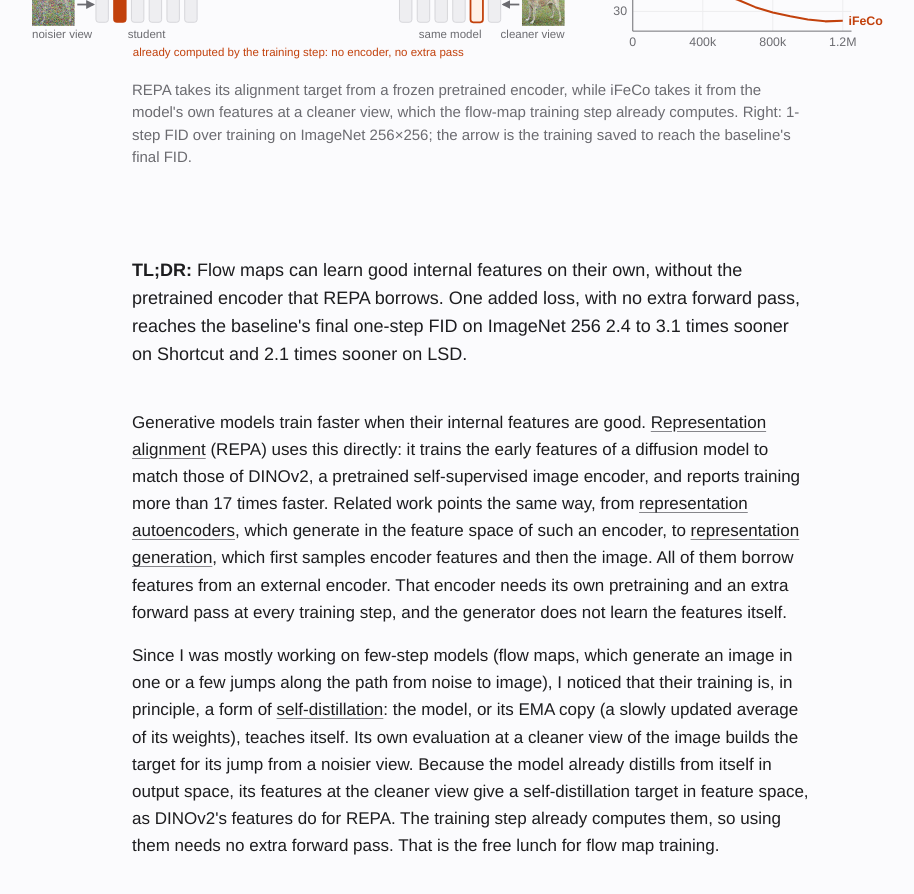
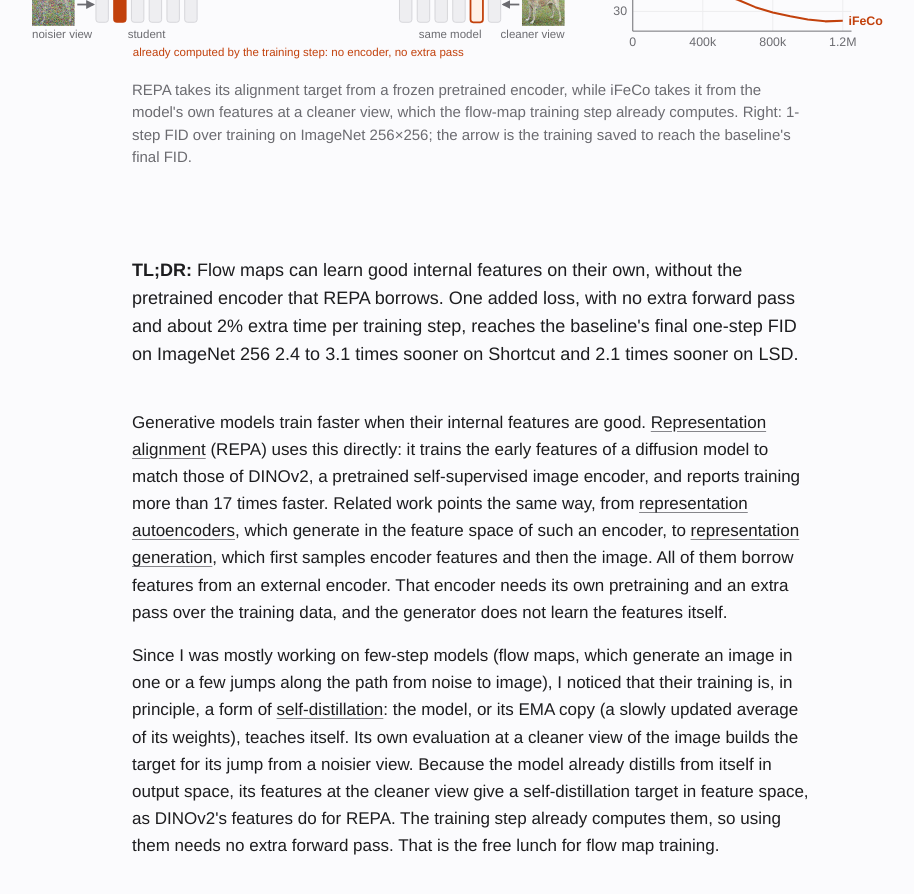
Before and after one commit to rabiulcste/rabiulcste.github.io, a Jekyll site: the page built from ifeco-flow-maps/index.html, in a window 1280 px wide and 900 px high, scrolled down 647 px. Shown: the top 894 px of the window, without its empty margins (168-1082 px from the left). Built offline with Jekyll 4.4.1, drawn with Linux system fonts in a browser that asks for light colours.

Commit message:
ifeco: state the ~2% step cost up front

```diff
--- a/ifeco-flow-maps/index.html
+++ b/ifeco-flow-maps/index.html
@@ -271,11 +271,11 @@ bibtex: |
 </section>
 
 <section id="tldr">
-    <p class="tldr"><strong>TL;DR:</strong> Flow maps can learn good internal features on their own, without the pretrained encoder that REPA borrows. One added loss, with no extra forward pass, reaches the baseline's final one-step FID on ImageNet 256 2.4 to 3.1 times sooner on Shortcut and 2.1 times sooner on LSD.</p>
+    <p class="tldr"><strong>TL;DR:</strong> Flow maps can learn good internal features on their own, without the pretrained encoder that REPA borrows. One added loss, with no extra forward pass and about 2% extra time per training step, reaches the baseline's final one-step FID on ImageNet 256 2.4 to 3.1 times sooner on Shortcut and 2.1 times sooner on LSD.</p>
 </section>
 
 <section id="context" class="intro">
-    <p>Generative models train faster when their internal features are good. <a href="https://arxiv.org/abs/2410.06940">Representation alignment</a> (REPA) uses this directly: it trains the early features of a diffusion model to match those of DINOv2, a pretrained self-supervised image encoder, and reports training more than 17 times faster. Related work points the same way, from <a href="https://arxiv.org/abs/2510.11690">representation autoencoders</a>, which generate in the feature space of such an encoder, to <a href="https://arxiv.org/abs/2312.03701">representation generation</a>, which first samples encoder features and then the image. All of them borrow features from an external encoder. That encoder needs its own pretraining and an extra forward pass at every training step, and the generator does not learn the features itself.</p>
+    <p>Generative models train faster when their internal features are good. <a href="https://arxiv.org/abs/2410.06940">Representation alignment</a> (REPA) uses this directly: it trains the early features of a diffusion model to match those of DINOv2, a pretrained self-supervised image encoder, and reports training more than 17 times faster. Related work points the same way, from <a href="https://arxiv.org/abs/2510.11690">representation autoencoders</a>, which generate in the feature space of such an encoder, to <a href="https://arxiv.org/abs/2312.03701">representation generation</a>, which first samples encoder features and then the image. All of them borrow features from an external encoder. That encoder needs its own pretraining and an extra pass over the training data, and the generator does not learn the features itself.</p>
     <p>Since I was mostly working on few-step models (flow maps, which generate an image in one or a few jumps along the path from noise to image), I noticed that their training is, in principle, a form of <a href="https://arxiv.org/abs/2505.18825">self-distillation</a>: the model, or its EMA copy (a slowly updated average of its weights), teaches itself. Its own evaluation at a cleaner view of the image builds the target for its jump from a noisier view. Because the model already distills from itself in output space, its features at the cleaner view give a self-distillation target in feature space, as DINOv2's features do for REPA. The training step already computes them, so using them needs no extra forward pass. That is the free lunch for flow map training.</p>
 </section>
 
```
